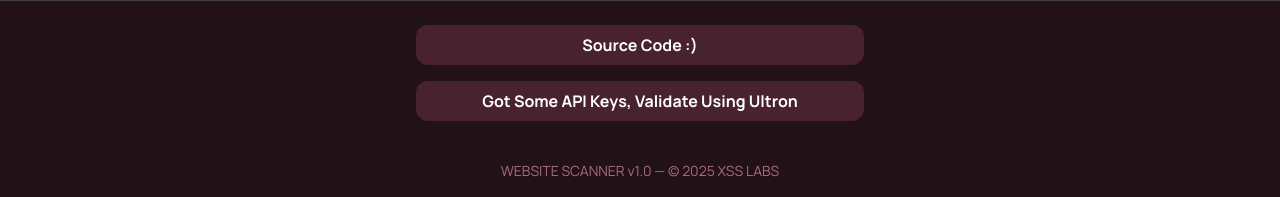
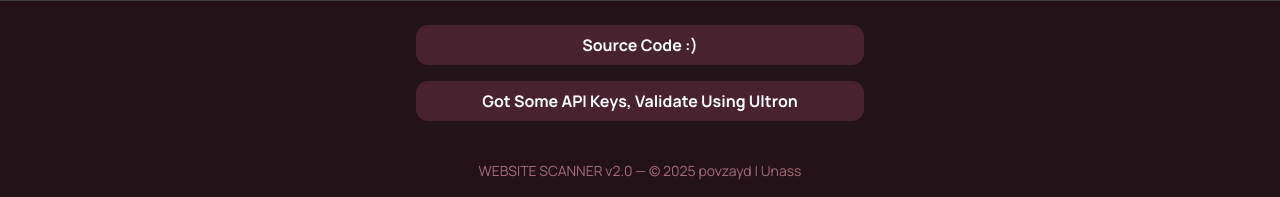
Before and after one commit to povzayd/Website-Scanner, a Flask app: page / in a window 1280 px wide. Shown: the part 603-800 px from the top of the page. Run offline with Flask 3, Linux system fonts and the light colour scheme; some libraries are stand-ins or nearby versions; grey boxes are pictures that could not be loaded.

Commit message:
Update index.html

```diff
--- a/templates/index.html
+++ b/templates/index.html
@@ -28,7 +28,7 @@
 
     <!-- Main Scanner Section -->
     <main class="flex-grow flex flex-col justify-center items-center px-4 py-10 bg-cover bg-center bg-no-repeat"
-      style="background-image: linear-gradient(rgba(0, 0, 0, 0.2), rgba(0,0,0,0.6)), url('https://github.com/povzayd/Website-Scanner/blob/main/templates/img1.jpg');">
+      style="background-image: linear-gradient(rgba(0, 0, 0, 0.2), rgba(0,0,0,0.6)), url('https://github.com/povzayd/Website-Scanner/templates/img1.jpg');">
 
       <div class="text-center max-w-2xl">
         <h1 class="text-4xl md:text-5xl font-extrabold mb-4">Website Scanner Version 2.0</h1>
@@ -74,7 +74,7 @@
 
     <!-- Footer -->
     <footer class="text-center text-[#a96b7c] text-sm py-4">
-      WEBSITE SCANNER v1.0 — &copy; 2025 XSS LABS
+      WEBSITE SCANNER v2.0 — &copy; 2025 <a href="https://github.com/povzayd/" target="_blank">povzayd </a> | <a href="https://github.com/una55/" target="_blank">Unass </a>
     </footer>
   </body>
 </html>
```
